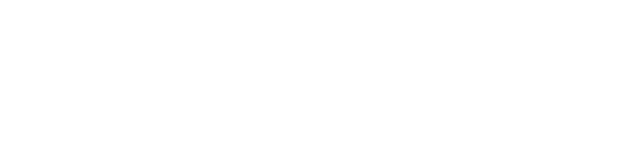
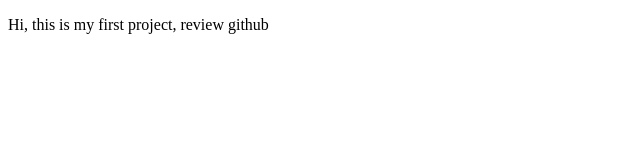
Before and after one commit to eljag/demoProjectCoursePrework, a plain HTML site: page index.html in a window 1280 px wide. Shown: the whole page, without its empty margins (0-640 px from the left). Drawn offline with Linux system fonts and the light colour scheme.

Commit message:
cambios agregamos un parrafo

```diff
--- a/index.html
+++ b/index.html
@@ -3,9 +3,9 @@
 <head>
     <meta charset="UTF-8">
     <meta name="viewport" content="width=device-width, initial-scale=1.0">
-    <title>Document</title>
+    <title>Hello World</title>
 </head>
 <body>
-
+    <p> Hi, this is my first project, review github </p>
 </body>
 </html>
```
